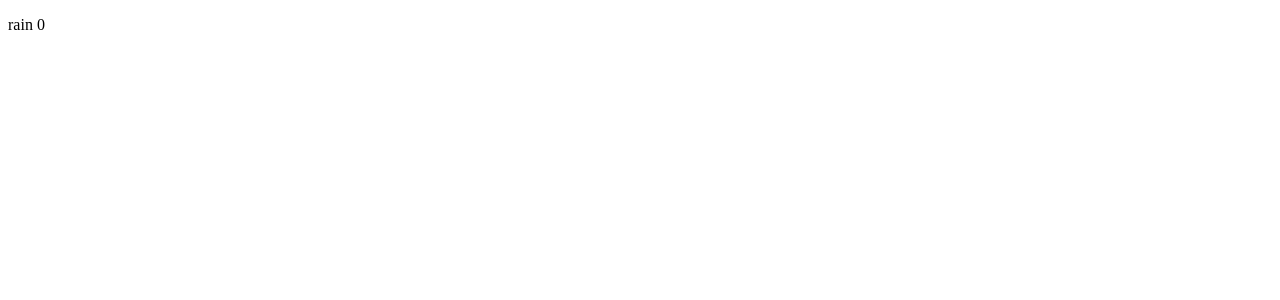
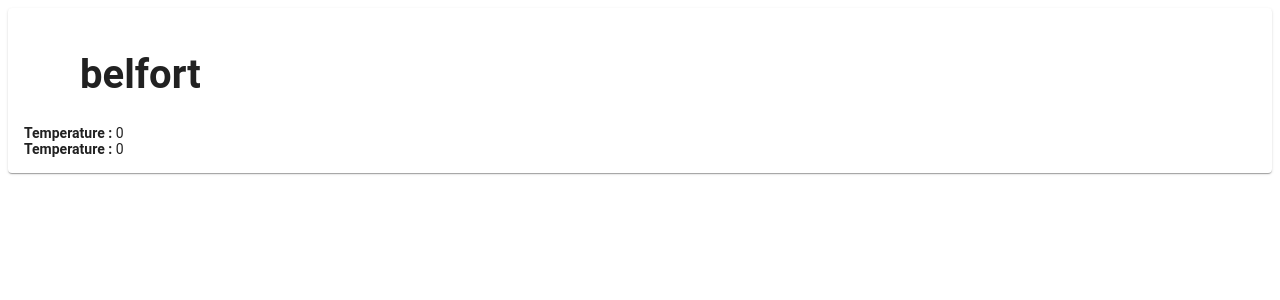
Before and after one commit to nthnptt/projet_LPA2_frontend, an Angular app: page / in a window 1280 px wide. Shown: the top 300 px of the page. Built offline with nearby package versions, Linux system fonts and the light colour scheme.

Commit message:
Create first material card for a city

```diff
--- a/src/app/meteo/meteo.component.html
+++ b/src/app/meteo/meteo.component.html
@@ -1,4 +1,20 @@
-<p>
-  {{ town.icon }}
-  {{ town.temperature }}
-</p>
+<mat-card class="example-card">
+<mat-card-header>
+  <div mat-card-avatar class="example-header-image"></div>
+  <mat-card-title><h1>{{ town.name }}</h1></mat-card-title>
+</mat-card-header>
+<mat-card-content>
+  <div>
+    <b>
+      Temperature :
+    </b>
+    {{ town.temperature }}
+  </div>
+  <div>
+    <b>
+      Temperature :
+    </b>
+    {{ town.temperature }}
+  </div>
+</mat-card-content>
+</mat-card>
--- a/src/app/meteo/meteo.component.ts
+++ b/src/app/meteo/meteo.component.ts
@@ -3,7 +3,7 @@ import { Town } from '../town'
 @Component({
   selector: 'app-meteo',
   templateUrl: './meteo.component.html',
-  styleUrls: ['./meteo.component.css']
+  styleUrls: ['./meteo.component.css'],
 })
 export class MeteoComponent implements OnInit {
 
--- a/src/styles.css
+++ b/src/styles.css
@@ -1 +1,2 @@
 /* You can add global styles to this file, and also import other style files */
+@import "~@angular/material/prebuilt-themes/indigo-pink.css";
```
Also changed, not shown: src/app/app.module.ts (+9 -1 lines).
